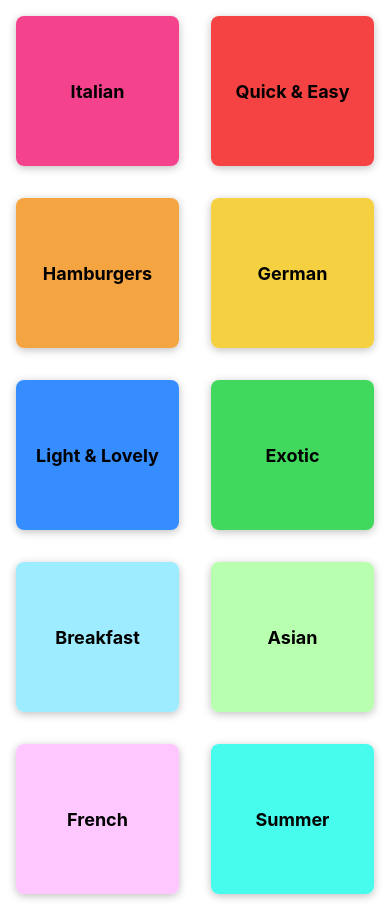
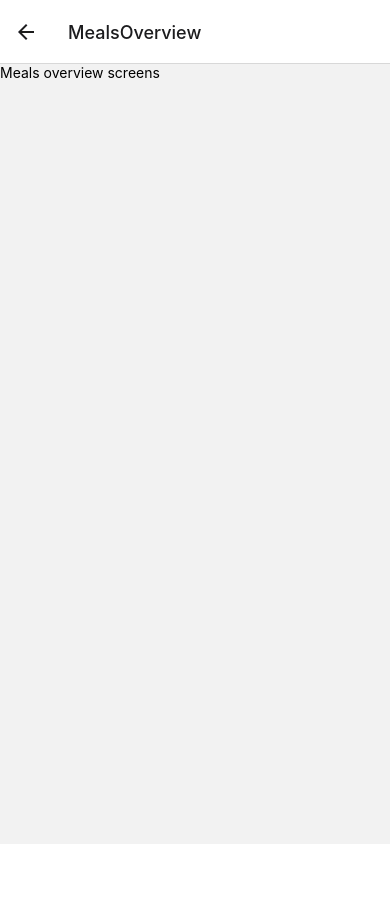
Before and after one commit to MinoThauros/MealsApp, a React Native app: screen /MealsOverview in a window 390 px wide. After the commit the page ends 844 px from the top, so only its background shows below. Built offline with nearby package versions, Linux system fonts and the light colour scheme.

Commit message:
navigation init

```diff
--- a/App.tsx
+++ b/App.tsx
@@ -1,20 +1,28 @@
 import { StatusBar } from 'expo-status-bar';
 import { SafeAreaView, StyleSheet, Text, View } from 'react-native';
 import CategoriesScreen from './screens/CategoriesScreen';
+import { NavigationContainer } from '@react-navigation/native';
+import { createNativeStackNavigator } from '@react-navigation/native-stack';
+import MealOverviewScreen from './screens/MealsOverviewScreen';
+
+const Stack=createNativeStackNavigator();
 
 export default function App() {
   return (
     <>
-    <StatusBar style='light'/>
-    <SafeAreaView>
-      <CategoriesScreen/>
-    </SafeAreaView>
+    <StatusBar style='dark'/>
+      <NavigationContainer>
+        <Stack.Navigator>
+          <Stack.Screen name='MealsCategories' component={CategoriesScreen}/>
+          <Stack.Screen name="MealsOverview" component={MealOverviewScreen} />
+        </Stack.Navigator>
+      </NavigationContainer>
     </>
 
 
   );
 }
-
+// we had to discard safeAreaView as Navigation container already contains a nice header
 const styles = StyleSheet.create({
   container: {
     flex: 1,
--- a/components/CategoryGridTile.tsx
+++ b/components/CategoryGridTile.tsx
@@ -4,7 +4,7 @@ import {GridInput} from '../models/basicStruct';
 
 const CategoryGridTile=(element:GridInput)=>{
 
-    const {title,color}:GridInput=element;//declare object type instead of it being assumed
+    const {title,color}:GridInput=element;//declare object type instead of it being assumed fo deconstruction
     return <View style={styles.gridItem}>
         <Pressable android_ripple={{color:'#ccc'}} style={({pressed})=>[styles.button,(pressed ? styles.buttonPressed:null)]}>
             <View style={[styles.innerContainer,{backgroundColor:color}]}>
--- a/package.json
+++ b/package.json
@@ -10,11 +10,15 @@
     "eject": "expo eject"
   },
   "dependencies": {
+    "@react-navigation/native": "^6.0.10",
+    "@react-navigation/native-stack": "^6.6.2",
     "expo": "~45.0.0",
     "expo-status-bar": "~1.3.0",
     "react": "17.0.2",
     "react-dom": "17.0.2",
     "react-native": "0.68.2",
+    "react-native-safe-area-context": "4.2.4",
+    "react-native-screens": "~3.11.1",
     "react-native-web": "0.17.7"
   },
   "devDependencies": {
--- /dev/null
+++ b/screens/MealsOverviewScreen.tsx
@@ -0,0 +1,25 @@
+import { View, Text, StyleSheet } from "react-native";
+import { MEALS } from "../data/dummy-data";
+import Meal from "../models/meal";
+
+//this component should go into the data and find the correspnding element
+//an array of <Meals> object
+
+
+const MealOverviewScreen=(props:any)=>{
+    return (
+    <View>
+        <Text>Meals overview screens</Text>
+
+    </View>)
+
+};
+
+export default MealOverviewScreen
+
+const styles=StyleSheet.create({
+    container:{
+        flex:1,
+        padding:16
+    }
+})
```
Also changed, not shown: 1 other file (tests, documents, lock files or other folders).
